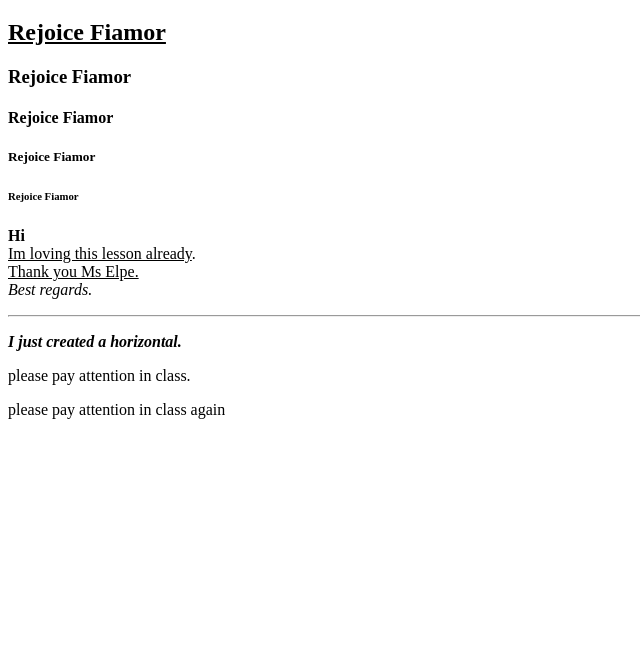
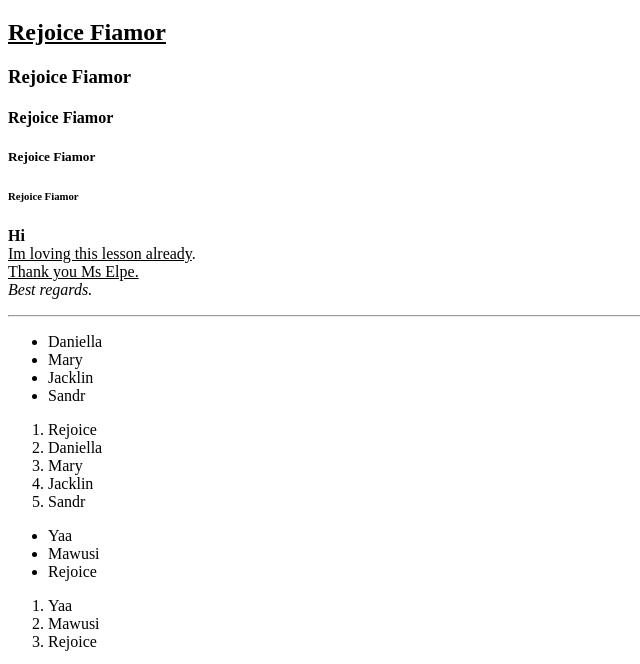
Before and after one commit to RejoiceFiamor/T4G_lesson1, a plain HTML site: page index.html in a window 1280 px wide. Shown: the part 61-725 px from the top of the page, without its empty margins (0-640 px from the left). Drawn offline with Linux system fonts and the light colour scheme; grey boxes are pictures that could not be loaded.

Commit message:
added an image and button to my file

```diff
--- a/index.html
+++ b/index.html
@@ -14,6 +14,41 @@
     <h6>Rejoice Fiamor</h6>
     <p><b>Hi </b><br><u>Im loving this lesson already</u>. <br><u>Thank you Ms Elpe.</u><br><em> Best regards. </em></p>
     <hr>
+    <ul>
+      <li>Daniella</li>
+      <li>Mary</li>
+      <li>Jacklin</li>
+      <li>Sandr</li>
+     </ul>
+     <ol>
+      <li>Rejoice</li>
+      <li>Daniella</li>
+      <li>Mary</li>
+      <li>Jacklin</li>
+      <li>Sandr</li>
+     </ol>
+     <ul>
+      <li>Yaa</li>
+      <li>Mawusi</li>
+      <li>Rejoice</li>
+     </ul>
+     <ol>
+      <li>Yaa</li>
+      <li>Mawusi</li>
+      <li>Rejoice</li>
+     </ol>
+     <img src="https://wallpaperaccess.com/full/485575.jpg" alt="">
+     https://64.media.tumblr.com/9dcf6657096a879db3ae10c59a1a98ed/425c9bbbe65d946c-26/s1280x1920/57c9e336f643d54fb4de33b95f8cbcc08b3a7214.jpg
+     <button>download here</button>
+     <img src="https://wallpaperaccess.com/full/485575.jpg" alt="">
+     https://th.bing.com/th/id/OIP.grkWMtQTxBhBy-sjZ3jTHQHaLH?rs=1&pid=ImgDetMain
+
+
+
+
+
+
+
     <p><i><b>I just created a horizontal.</b></i></p>
     <p>please pay attention in class.</p>
     <p>please pay attention in class again</p>
```
